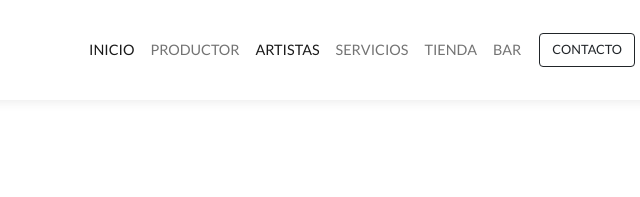
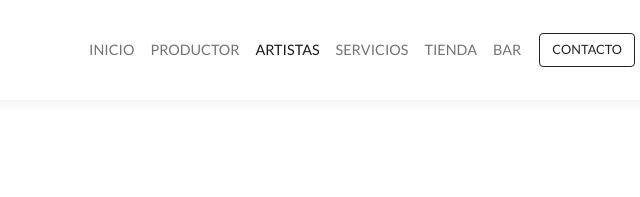
Before and after one commit to francisco-sodo/taiwanrecords, a plain HTML site: page pages/artistas.html in a window 1280 px wide. Shown: the top 197 px of the page, 555-1195 px from the left. Drawn offline with nearby package versions, Linux system fonts and the light colour scheme; files whose address does not match are found by name.

Commit message:
ultimos detalles antes del merge

```diff
--- a/pages/artistas.html
+++ b/pages/artistas.html
@@ -37,7 +37,7 @@
                     <ul class="navbar-nav ms-auto p-2 text-uppercase fs-6 d-flex align-items-center">
 
                         <li class="nav-item">
-                            <a class="nav-link active" aria-current="page" href="../index.html">Inicio</a>
+                            <a class="nav-link" aria-current="page" href="../index.html">Inicio</a>
                         </li>
                         <li class="nav-item">
                             <a class="nav-link" href="./productor.html">Productor</a>
```
Also changed, not shown: pages/tienda.html (+1 -1 lines).
